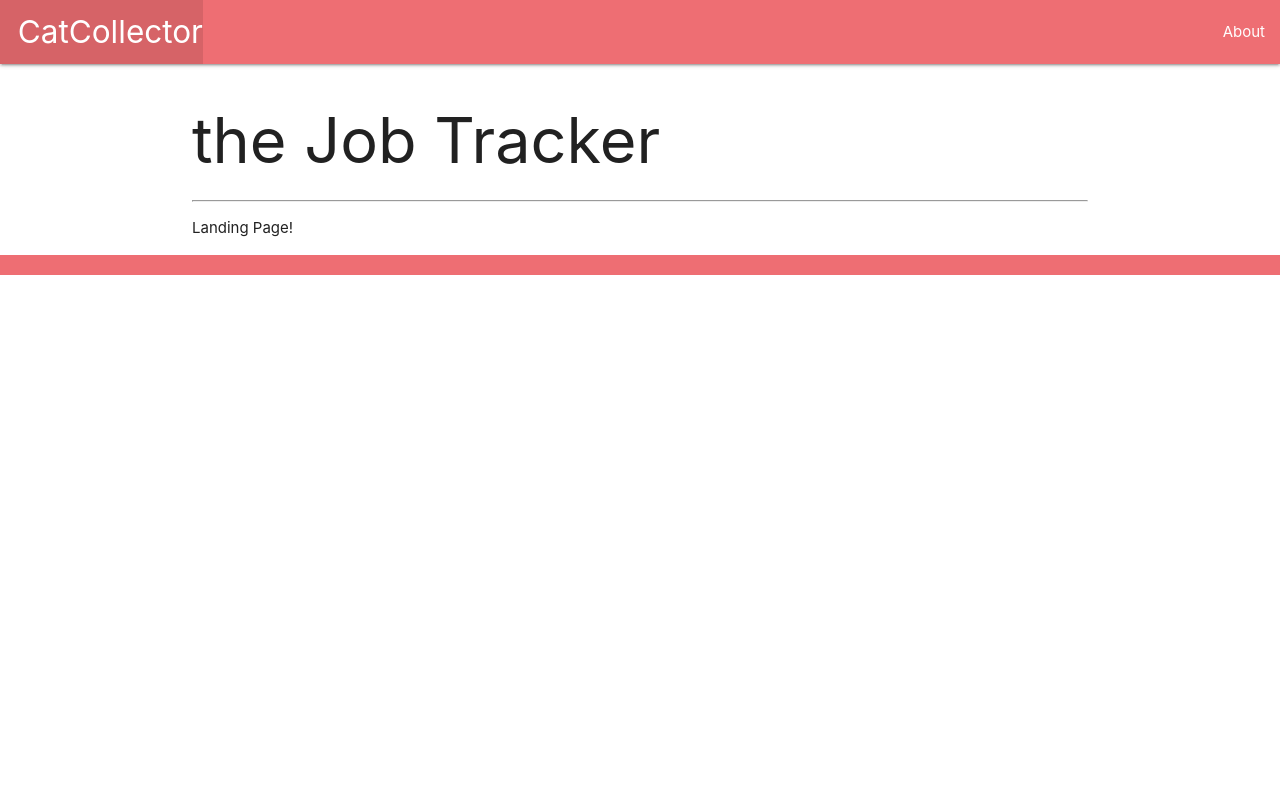
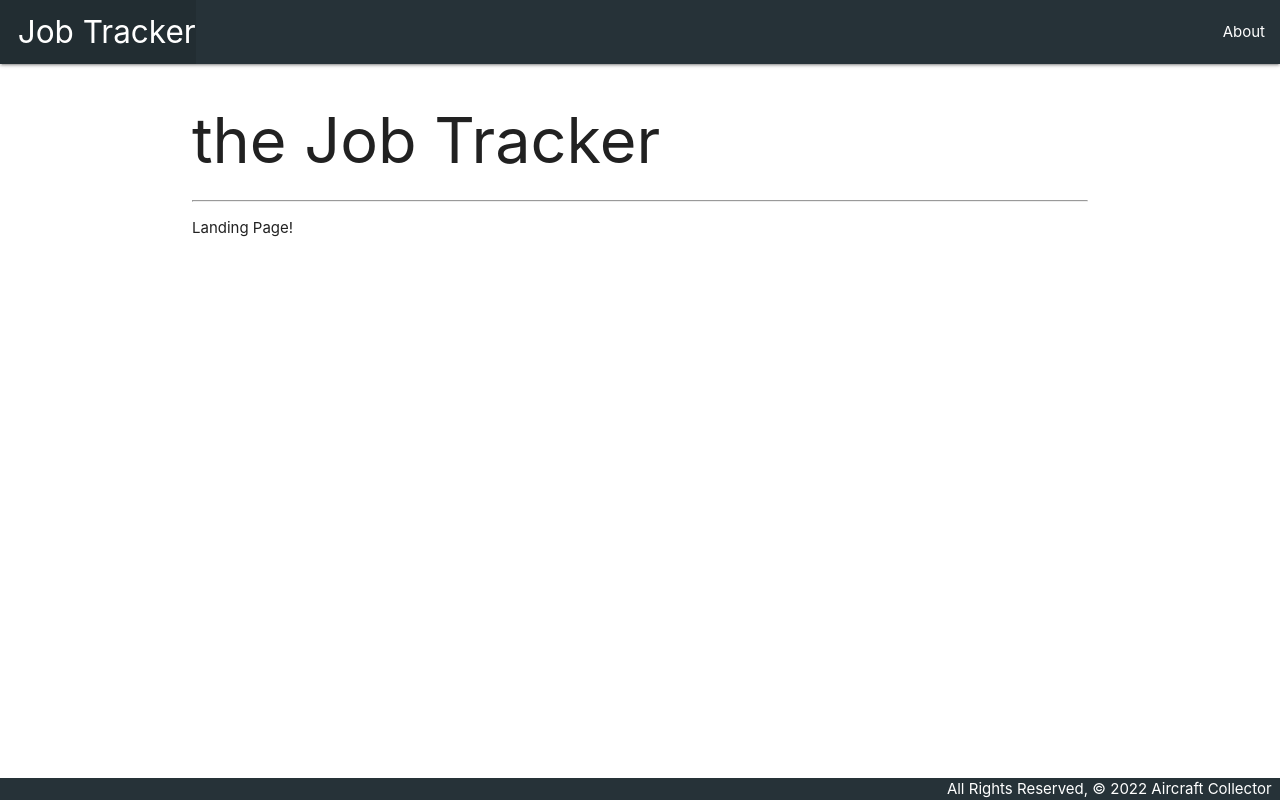
Before and after one commit to lilibella28/Job-Tracker, a Django app: template main_app/templates/home.html in a window 1280 px wide. Run offline with Django 4.2, Linux system fonts and the light colour scheme; the template is opened without the code that fills it, so the values that code supplies are empty; parts of the project's set-up code (start-up, migrations or seed data) failed here and were passed over.

Commit message:
Base file CSS Linked/Materialize/ File structure for CSS/ Images completed

```diff
--- /dev/null
+++ b/main_app/static/css/style.css
@@ -0,0 +1,18 @@
+body {
+    display: flex;
+    min-height: 100vh;
+    flex-direction: column;
+}
+
+main {
+    flex: 1 0 auto;
+}
+
+footer.page-footer {
+    padding-top: 0;
+    text-align: right;
+}
+
+.nav{
+    background-color: #263238 !important;
+}
--- a/main_app/templates/base.html
+++ b/main_app/templates/base.html
@@ -1,19 +1,21 @@
+{% load static %}
 <!DOCTYPE html>
 <html lang="en">
 <head>
   <meta charset="UTF-8">
   <meta name="viewport" content="width=device-width, initial-scale=1.0">
   <meta http-equiv="X-UA-Compatible" content="ie=edge">
-  <title>Cat Collector</title>
+  <title>Job Tracker</title>
   <link rel="stylesheet" href="https://cdnjs.cloudflare.com/ajax/libs/materialize/1.0.0/css/materialize.min.css">
+  <link rel="stylesheet" type="text/css" href="{% static 'css/style.css' %}">
   <script src="https://cdnjs.cloudflare.com/ajax/libs/materialize/1.0.0/js/materialize.min.js"></script>
 </head>
 <body>
   <header class="navbar-fixed">
-    <nav>
+    <nav class="nav">
       <div class="nav-wrapper">
         <ul>
-          <li><a href="/" class="left brand-logo">&nbsp;&nbsp;CatCollector</a></li>
+          <li><a href="/" class="left brand-logo">&nbsp;&nbsp;Job Tracker</a></li>
         </ul>
         <ul class="right">
           <li><a href="/about">About</a></li>
@@ -25,8 +27,8 @@
     {% block content %}
     {% endblock %}
   </main>
-  <footer class="page-footer">
-    <div class="right">All Rights Reserved, &copy; 2019 Cat Collector &nbsp;</div>
+  <footer class=" nav page-footer">
+    <div class="right">All Rights Reserved, &copy; 2022 Aircraft Collector &nbsp;</div>
   </footer>
 </body>
 </html>
```
